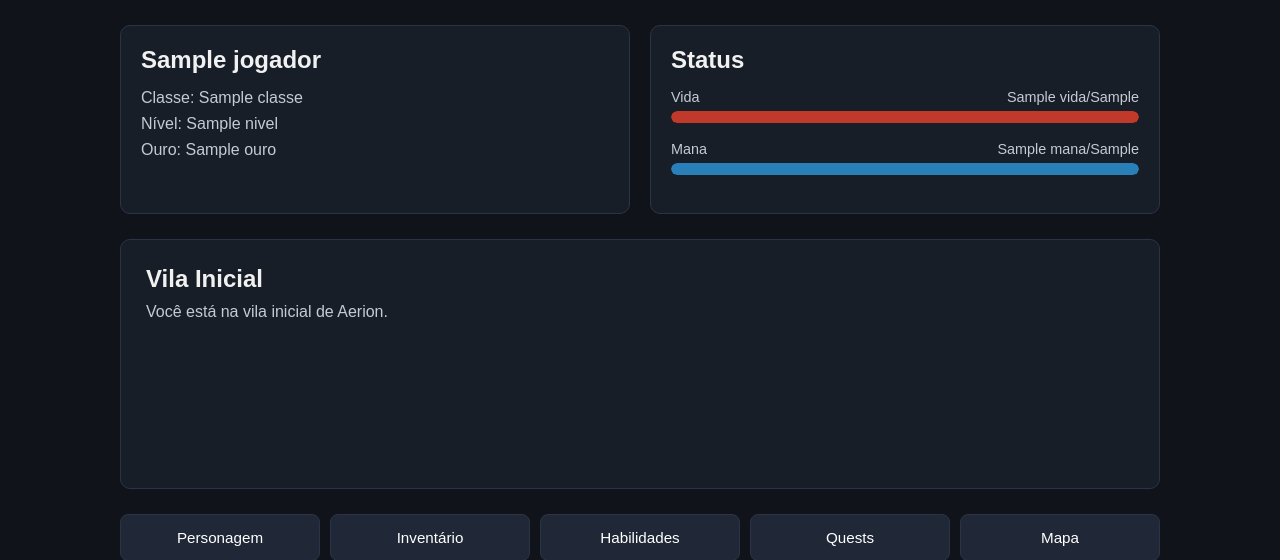
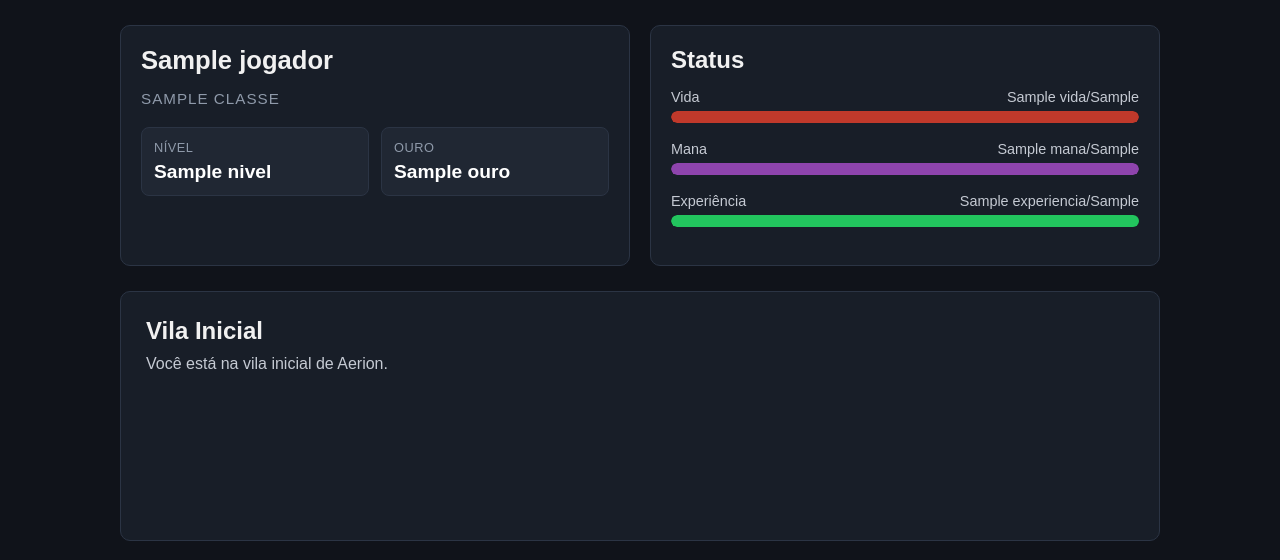
Before and after one commit to ArtCurvelo/Reinos-de-Aerion, a Flask app: template frontend/templates/jogo/index.html in a window 1280 px wide. Shown: the part 70-630 px from the top of the page. Run offline with Flask 3, Linux system fonts and the light colour scheme; the template is opened without the code that fills it: most values are stand-ins (such as "Sample title", 1, 10 or a date in 2020).

Commit message:
feat: melhora HUD do personagem

```diff
--- a/app/models/jogador.py
+++ b/app/models/jogador.py
@@ -7,6 +7,7 @@ class Jogador(BaseModel):
 
     nivel: int = 1
     experiencia: int = 0
+    experiencia_maxima: int = 100
     ouro: int = 100
 
     vida: int
--- a/app/routes/personagem.py
+++ b/app/routes/personagem.py
@@ -27,6 +27,7 @@ def criar_personagem():
             "classe": jogador.classe.value,
             "nivel": jogador.nivel,
             "experiencia": jogador.experiencia,
+            "experiencia_maxima": jogador.experiencia_maxima,
             "ouro": jogador.ouro,
 
             "vida": jogador.vida,
--- a/frontend/static/css/style.css
+++ b/frontend/static/css/style.css
@@ -83,7 +83,9 @@ body {
 }
 
 
-/* Painel do jogador */
+/* =========================
+   PAINEL DO JOGADOR
+   ========================= */
 
 .painel-jogador {
     display: grid;
@@ -105,10 +107,50 @@ body {
     margin-bottom: 15px;
 }
 
-.informacoes-personagem p,
-.status-personagem p {
-    margin-bottom: 8px;
-    color: #c5cad3;
+
+/* Informações do personagem */
+
+.informacoes-personagem h2 {
+    font-size: 1.6rem;
+}
+
+.classe-personagem {
+    margin-bottom: 20px;
+
+    color: #8f9aaa;
+    font-size: 0.95rem;
+    text-transform: uppercase;
+    letter-spacing: 1px;
+}
+
+.dados-personagem {
+    display: grid;
+    grid-template-columns: 1fr 1fr;
+    gap: 12px;
+}
+
+.dado-personagem {
+    display: flex;
+    flex-direction: column;
+    gap: 6px;
+
+    padding: 12px;
+
+    background: #202733;
+    border: 1px solid #2b3444;
+    border-radius: 8px;
+}
+
+.dado-personagem span {
+    color: #8f9aaa;
+    font-size: 0.8rem;
+    text-transform: uppercase;
+    letter-spacing: 0.5px;
+}
+
+.dado-personagem strong {
+    color: #ffffff;
+    font-size: 1.2rem;
 }
 
 
@@ -153,7 +195,11 @@ body {
 }
 
 .barra-preenchimento.mana {
-    background: #2980b9;
+    background: #8e44ad;
+}
+
+.barra-preenchimento.experiencia {
+    background: #22C55E;
 }
 
 
@@ -225,6 +271,10 @@ body {
         grid-template-columns: 1fr;
     }
 
+    .dados-personagem {
+        grid-template-columns: 1fr 1fr;
+    }
+
     .menu-jogo {
         grid-template-columns: 1fr 1fr;
     }
--- a/frontend/templates/jogo/index.html
+++ b/frontend/templates/jogo/index.html
@@ -30,9 +30,33 @@
 
                 <h2>{{ jogador.nome }}</h2>
 
-                <p>Classe: {{ jogador.classe }}</p>
-                <p>Nível: {{ jogador.nivel }}</p>
-                <p>Ouro: {{ jogador.ouro }}</p>
+                <p class="classe-personagem">
+                    {{ jogador.classe }}
+                </p>
+
+                <div class="dados-personagem">
+
+                    <div class="dado-personagem">
+
+                        <span>Nível</span>
+
+                        <strong>
+                            {{ jogador.nivel }}
+                        </strong>
+
+                    </div>
+
+                    <div class="dado-personagem">
+
+                        <span>Ouro</span>
+
+                        <strong>
+                            {{ jogador.ouro }}
+                        </strong>
+
+                    </div>
+
+                </div>
 
             </div>
 
@@ -40,6 +64,7 @@
             <div class="status-personagem">
 
                 <h2>Status</h2>
+
 
                 <div class="barra-status">
 
@@ -88,6 +113,31 @@
 
                 </div>
 
+
+                <div class="barra-status">
+
+                    <div class="status-cabecalho">
+
+                        <span>Experiência</span>
+
+                        <span>
+                            {{ jogador.experiencia }}/{{ jogador.experiencia_maxima }}
+                        </span>
+
+                    </div>
+
+                    <div class="barra">
+
+                        <div
+                            class="barra-preenchimento experiencia"
+                            style="width: {{ (jogador.experiencia / jogador.experiencia_maxima) * 100 }}%;"
+                        ></div>
+
+                    </div>
+
+                </div>
+
+
             </div>
 
         </section>
```
